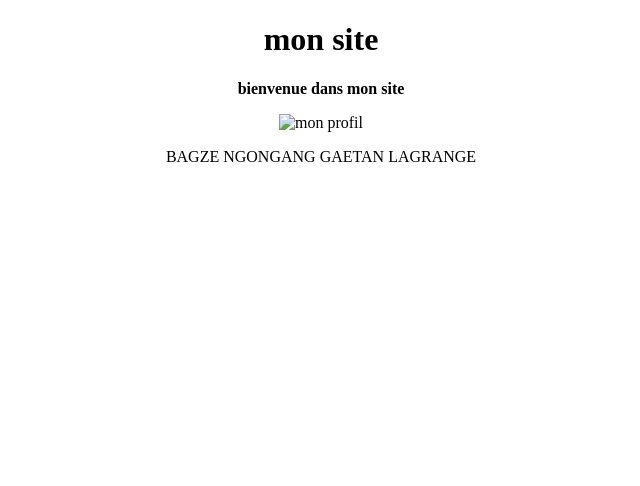
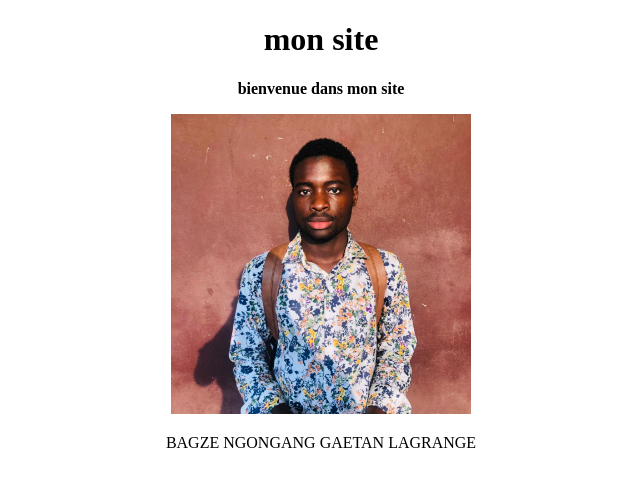
Before and after one commit to gaetan2370/dossier_code, a plain HTML site: page BAGZE.html in a window 1280 px wide. Shown: the whole page, without its empty margins (339-979 px from the left). Drawn offline with Linux system fonts and the light colour scheme.

Commit message:
Update BAGZE.html

```diff
--- a/BAGZE.html
+++ b/BAGZE.html
@@ -8,6 +8,6 @@
 	<ul>
 	<h1><center>mon site</center></h1>
 	<p><center><strong>bienvenue dans mon site</strong></center></p>
-	<center><img src="/media/gaetan/FEB6CDA7B6CD612F/Users/GAETAN/Documents/Mes images/IMG-20230111-WA0061.jpg"Alt="mon profil"width="300"height="300"/></center>
+	<center><img src="a.jpg"Alt="mon profil"width="300"height="300"/></center>
 	<p><center>BAGZE NGONGANG GAETAN LAGRANGE</center></p>
 </body>
```
